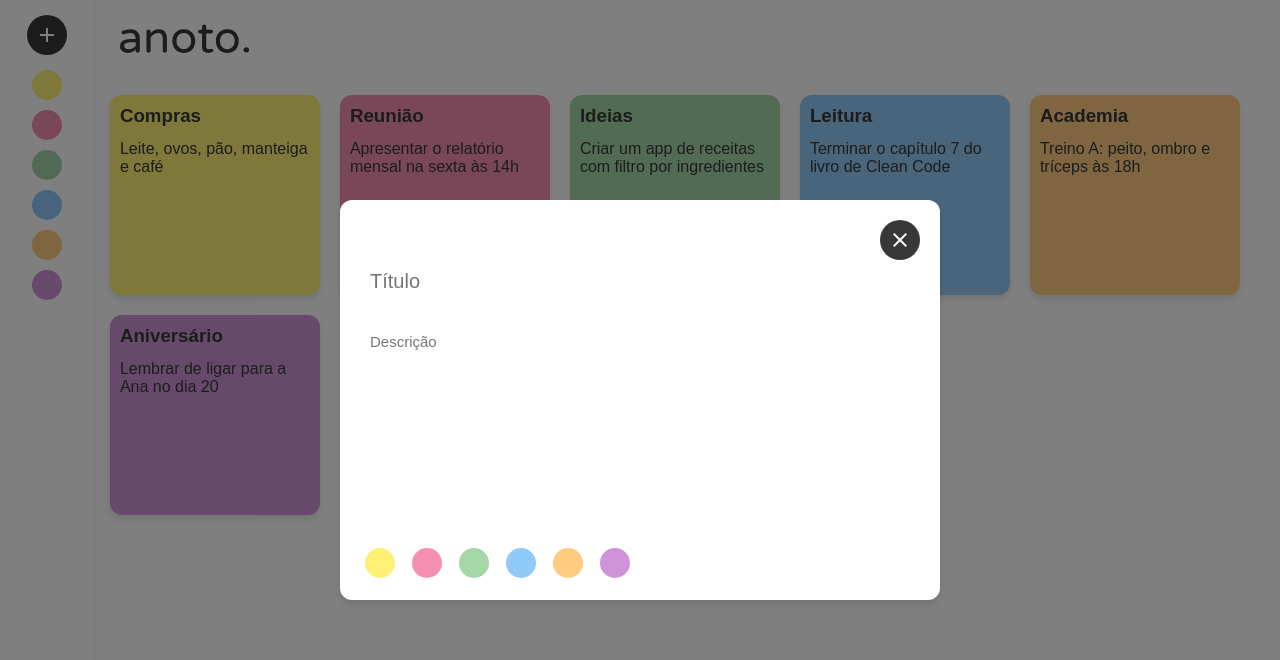
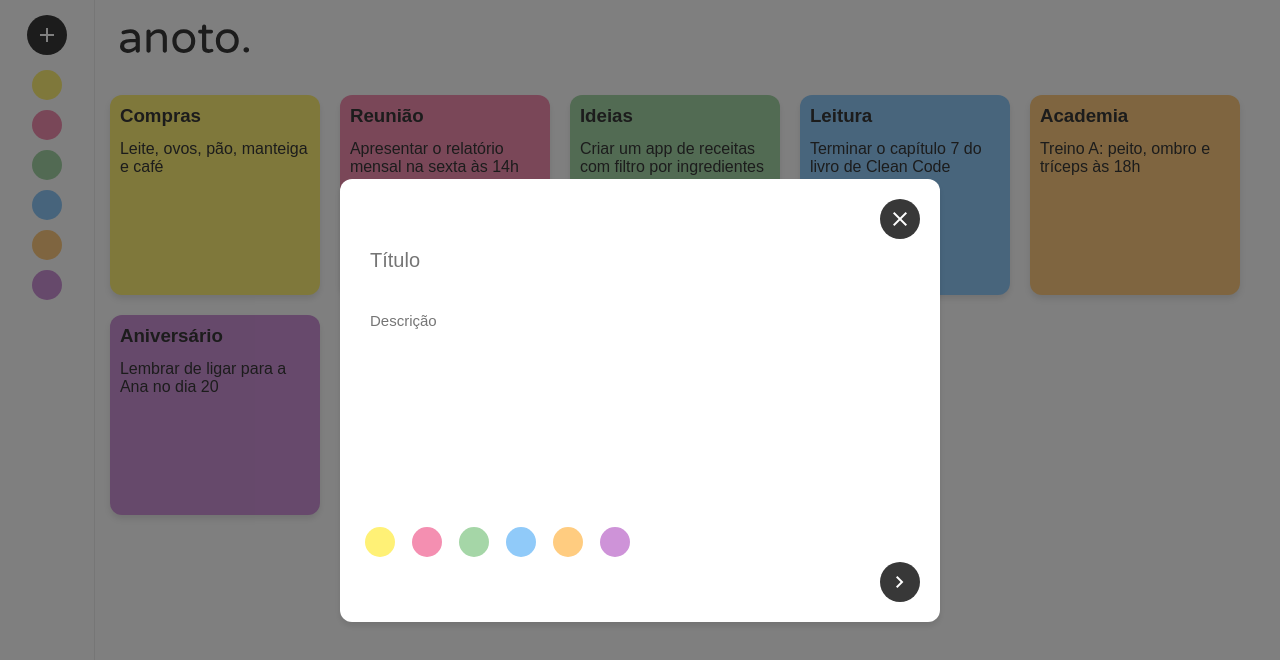
Before and after one commit to leonamlucius/anoto, an Angular app: page /home in a window 1280 px wide. Both pictures are taken after a click on the button "add". Shown: the top 660 px of the page. Built offline with nearby package versions, Linux system fonts and the light colour scheme; a web font is replaced by a local one.

Commit message:
delete modal

```diff
--- a/src/app/core/notes/notes.component.html
+++ b/src/app/core/notes/notes.component.html
@@ -7,9 +7,13 @@
     </div>
 
     <div class="note-footer" [class.active]="note.showFooter">
+        <span class="material-symbols-outlined" (click)="createModalDelete()">
+            delete
+        </span>
         <span class="material-symbols-outlined" (click)="createModal()">edit_square</span>
     </div>
 </div>
 
 
 <app-modal *ngIf="showModal" (closeModal)="showModal = false"></app-modal>
+<app-delete *ngIf="showDeleteModal" (closeModal)="showDeleteModal = false"></app-delete>
--- a/src/app/core/notes/notes.component.scss
+++ b/src/app/core/notes/notes.component.scss
@@ -94,7 +94,8 @@
 .note-footer {
   width: 100%;
   display: none;
-  justify-content: flex-end;
+  justify-content: space-between;
+  align-items: center;
 }
 
 .note-footer span {
--- a/src/app/core/notes/notes.component.ts
+++ b/src/app/core/notes/notes.component.ts
@@ -1,10 +1,11 @@
 import { Component } from '@angular/core';
 import { NgFor, NgIf } from '@angular/common';
 import { ModalComponent } from '../../features/modal/modal.component';
+import { DeleteComponent } from '../../features/modal/delete/delete.component';
 
 @Component({
   selector: 'app-notes',
-  imports: [NgFor, NgIf, ModalComponent],
+  imports: [NgFor, NgIf, ModalComponent , DeleteComponent],
   templateUrl: './notes.component.html',
   styleUrl: './notes.component.scss',
 })
@@ -56,12 +57,18 @@ export class NotesComponent {
 
   showModal = false;
 
+  showDeleteModal = false;
+
   public showModalCreateNote() {
     document.insertBefore;
   }
 
   public createModal() {
     this.showModal = true;
+  }
+
+  public createModalDelete() {
+    this.showDeleteModal = true;
   }
 
   public showEdit(note: any) {
--- /dev/null
+++ b/src/app/features/modal/delete/delete.component.html
@@ -0,0 +1,19 @@
+<div class="modal-create">
+    <div class="modal-content">
+        <p>Deseja excluir esta nota?</p>
+        <div class="buttons">
+
+            <button class="cancel-button" (click)="close()">
+                 <span class="material-symbols-outlined">
+                    close
+                </span>
+            </button>
+            <button class="delete-button">
+                <span class="material-symbols-outlined">
+                    chevron_forward
+                </span>
+            </button>
+        </div>
+     </div>
+
+</div>
--- /dev/null
+++ b/src/app/features/modal/delete/delete.component.scss
@@ -0,0 +1,75 @@
+.modal-create {
+  position: fixed;
+  top: 0;
+  left: 0;
+  width: 100%;
+  height: 100%;
+  background-color: rgba(0, 0, 0, 0.5);
+  display: flex;
+  justify-content: center;
+  align-items: center;
+}
+
+.modal-content {
+  background-color: white;
+  padding: 20px;
+  border-radius: 12px;
+  display: flex;
+  flex-direction: column;
+  justify-content: space-around;
+  align-items: center;
+  text-align: center;
+  width: 400px;
+  height: 200px;
+  box-shadow: 0px 4px 6px rgba(0, 0, 0, 0.1);
+}
+
+@media (max-width: 600px) {
+  .modal-content {
+    width: 90%;
+    height: 200px;
+  }
+}
+.modal-content p {
+  color: #383838;
+  font-size: 16px;
+}
+.buttons {
+  display: flex;
+  align-items: center;
+  width: 100%;
+  justify-content: space-around;
+  gap: 20px;
+}
+
+.buttons button {
+  border: none;
+  width: 40px;
+  height: 40px;
+  flex-shrink: 0;
+  display: flex;
+  align-items: center;
+  justify-content: center;
+  border-radius: 50%;
+  background-color: #383838;
+  color: white;
+  transition: all 0.3s ease;
+}
+
+.buttons button {
+  border: none;
+  width: 40px;
+  height: 40px;
+  flex-shrink: 0;
+  display: flex;
+  align-items: center;
+  justify-content: center;
+  border-radius: 50%;
+  background-color: #383838;
+  color: white;
+  transition: all 0.3s ease;
+}
+.buttons button:hover {
+  cursor: pointer;
+  scale: 1.1;
+}
--- /dev/null
+++ b/src/app/features/modal/delete/delete.component.ts
@@ -0,0 +1,15 @@
+import { Component, EventEmitter, Output } from '@angular/core';
+
+@Component({
+  selector: 'app-delete',
+  imports: [],
+  templateUrl: './delete.component.html',
+  styleUrl: './delete.component.scss',
+})
+export class DeleteComponent {
+  @Output() closeModal = new EventEmitter<void>();
+
+  close() {
+    this.closeModal.emit();
+  }
+}
--- a/src/app/features/modal/modal.component.html
+++ b/src/app/features/modal/modal.component.html
@@ -15,8 +15,19 @@
 
 
             <div class="modal-colors">
-                <div *ngFor="let note of notes" class="color-option" [style.background]="note.color" (click)="selectNote($event)" ></div>
+                <div *ngFor="let note of notes" class="color-option" [style.background]="note.color"
+                    (click)="selectNote($event)"></div>
             </div>
+        </div>
+
+
+        <div class="modal-footer">
+            <button>
+                <span class="material-symbols-outlined">
+                    chevron_forward
+                </span>
+            </button>
+
         </div>
 
 
--- a/src/app/features/modal/modal.component.scss
+++ b/src/app/features/modal/modal.component.scss
@@ -19,7 +19,7 @@
   align-items: center;
   text-align: center;
   width: 600px;
-  height: 400px;
+  height: auto;
   box-shadow: 0px 4px 6px rgba(0, 0, 0, 0.1);
 }
 
@@ -115,3 +115,36 @@
 .color-option.active {
   border: 2px solid #383838;
 }
+.modal-footer {
+  width: 100%;
+  display: flex;
+  justify-content: flex-end;
+  align-items: center;
+}
+
+@media (max-width: 600px) {
+  .modal-footer {
+    margin-top: 20px;
+  }
+}
+
+.modal-footer button {
+  width: 40px;
+  height: 40px;
+  display: flex;
+  align-items: center;
+  justify-content: center;
+  border-radius: 50%;
+  transition: all 0.3s ease;
+  background-color: #383838;
+  border: none;
+  cursor: pointer;
+}
+.modal-footer button:hover {
+  cursor: pointer;
+  scale: 1.1;
+}
+
+.modal-footer button span {
+  color: white;
+}
--- a/src/index.html
+++ b/src/index.html
@@ -8,8 +8,7 @@
   <meta name="viewport" content="width=device-width, initial-scale=1">
   <link rel="icon" type="image/x-icon" href="./img/favicon.png">
   <link rel="stylesheet"
-    href="https://fonts.googleapis.com/css2?family=Material+Symbols+Outlined:opsz,wght,FILL,GRAD@24,400,0,0&icon_names=add,chevron_forward,close,edit_square,visibility,visibility_off" />
-  <link rel="preconnect" href="https://fonts.gstatic.com" crossorigin>
+  href="https://fonts.googleapis.com/css2?family=Material+Symbols+Outlined:opsz,wght,FILL,GRAD@24,400,0,0&icon_names=add,chevron_forward,close,delete,edit_square,visibility,visibility_off" />
   <link href="https://fonts.googleapis.com/css2?family=Huninn&display=swap" rel="stylesheet">
 
 
```
Also changed, not shown: 1 other file (tests, documents, lock files or other folders).
